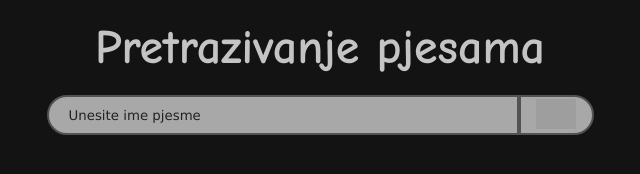
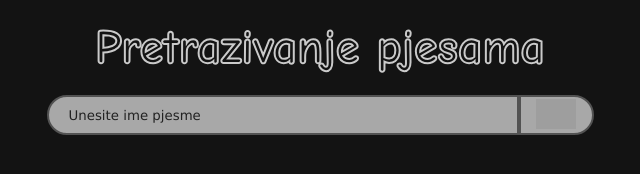
Before and after one commit to LeoBozic/itunes-exercise, a plain HTML site: page index.html in a window 1280 px wide. Shown: the whole page, without its empty margins (320-960 px from the left). Drawn offline with Linux system fonts and the light colour scheme; grey boxes are pictures that could not be loaded.

Commit message:
Promjena naslova

```diff
--- a/style.css
+++ b/style.css
@@ -15,10 +15,11 @@ header {
 }
 
 h1 {
-  color: rgb(196, 196, 196);
+  color: rgba(196, 196, 196, 0);
   margin: 20px;
   font-size: 48px;
   font-family: "Comic Sans MS";
+  -webkit-text-stroke: rgb(202, 202, 202) 2px;
 }
 
 header div {
```
